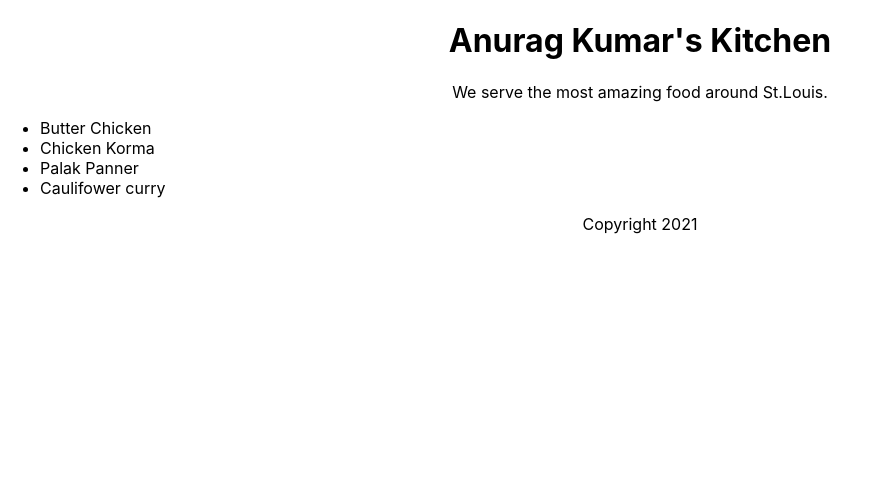
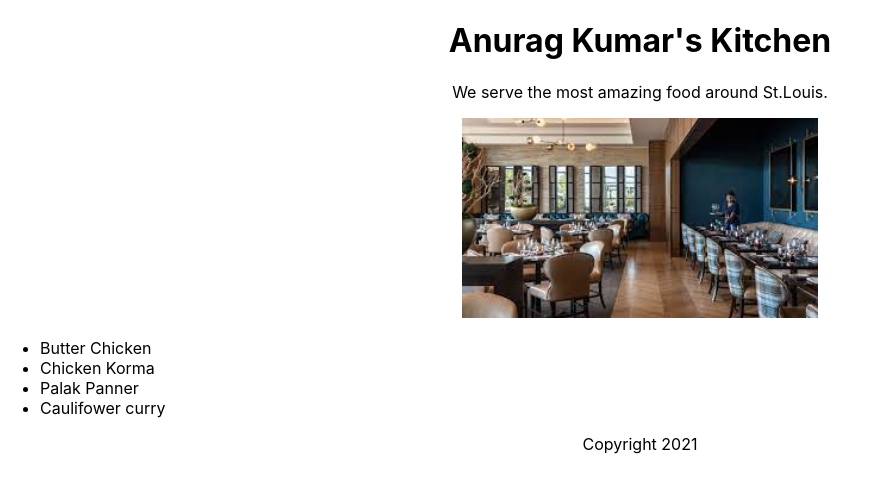
Before and after one commit to Anurag96/React-Essentials, a React (Create React App) app: page / in a window 1280 px wide. Shown: the top 492 px of the page, without its empty margins (0-870 px from the left). Built offline with nearby package versions, Linux system fonts and the light colour scheme.

Commit message:
Rendering image by importing it and using it as variable

```diff
--- a/src/App.js
+++ b/src/App.js
@@ -1,7 +1,9 @@
+import React from 'react';
 import './App.css';
+import restaurant from "./restaurant.jpg"
 
 function Header(props){
-  console.log(props)
+
   return (
     <header>
       <h1>{props.name}'s Kitchen</h1>
@@ -13,6 +15,7 @@ function Main(props){
   return(
     <section>
       <p> We serve the most amazing food around St.Louis.</p>
+      <img src={restaurant} height={200} alt=""/>
       <ul style={{textAlign:"left"}}>
       {
         props.dishes.map((dish)=>(
@@ -41,7 +44,6 @@ const dishes=[
 
 const disheObjects = dishes.map((dish,i)=>({id:i,title:dish}))
 
-console.log(disheObjects)
 
 function App() {
   return (
```
Also changed, not shown: src/restaurant.jpg (added).
